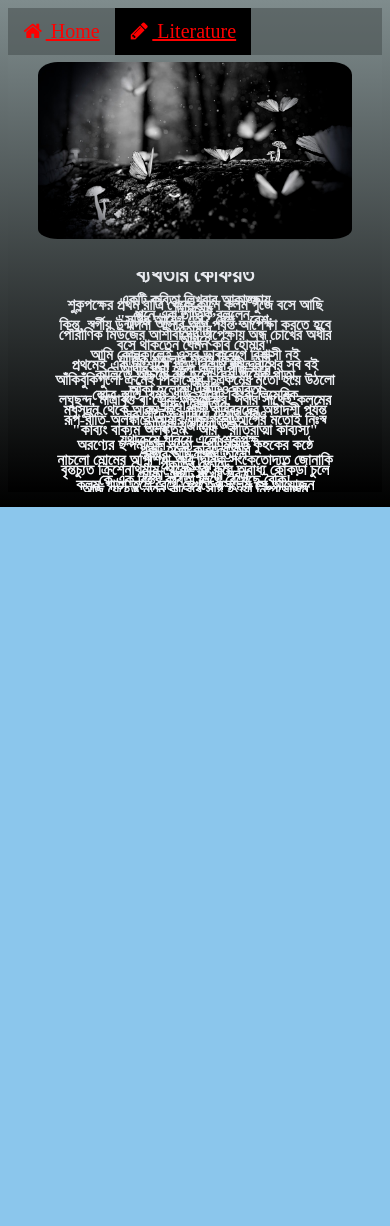
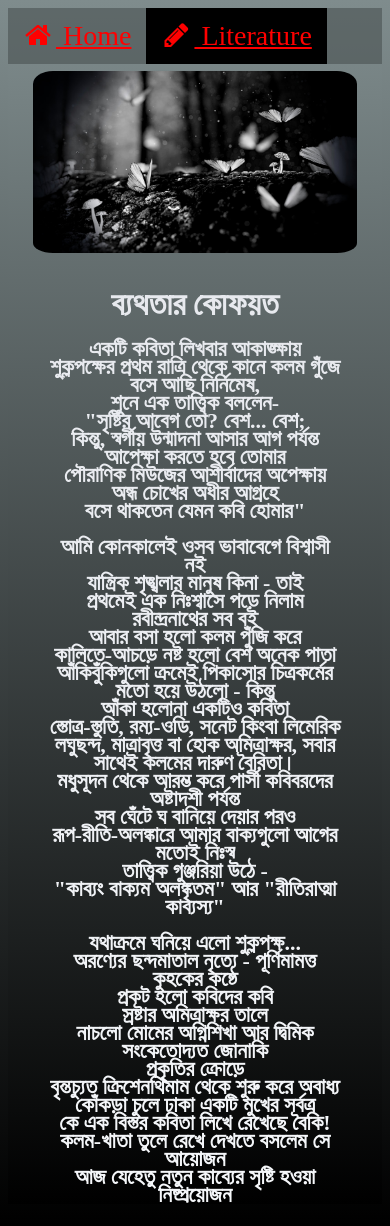
Before and after one commit to comradeanonymousexe/mahdimohammad, a PHP site: page /extensions/berthota.html in a window 390 px wide. Before the commit the page ends 507 px from the top, so only its background shows below. Run offline with PHP 8.4, Linux system fonts and the light colour scheme.

Commit message:
Update arn-style2.css

```diff
--- a/extensions/arn-style2.css
+++ b/extensions/arn-style2.css
@@ -77,25 +77,23 @@ img{
     .text-style{
     padding-right: 5%;
     padding-left: 5%;
-    font-size: 4vw;
-    line-height: 5px;
+    font-size: 22px;
+    line-height: 18px;
 
    }
-    br{
-    line-height : 20px;
-}
+
     .navbar {
      padding-bottom: 0px;
     }
     .navbar a{
      padding-right:15px;
-     font-size: 1 vw;
+     font-size: 28px;
     }
 
 
     .main{
-      padding-left: 30px;
-      padding-right: 30px;
+      padding-left: 25px;
+      padding-right: 25px;
     }
 
     .navbar a:hover {
```
